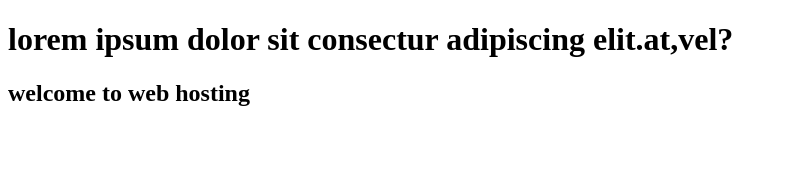
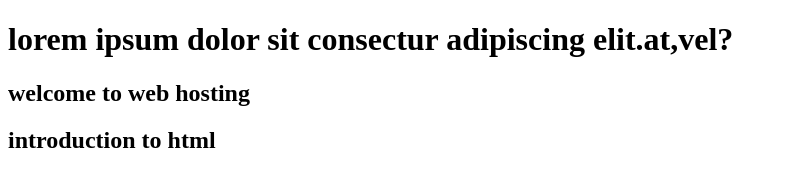
Before and after one commit to mahamaha7014-hash/repo, a plain HTML site: page index.html in a window 1280 px wide. Shown: the whole page, without its empty margins (0-787 px from the left). Drawn offline with Linux system fonts and the light colour scheme.

Commit message:
Update index.html

```diff
--- a/index.html
+++ b/index.html
@@ -9,5 +9,6 @@
 <body>
     <h1>lorem ipsum dolor sit  consectur adipiscing elit.at,vel?</h1>
     <h2>welcome to web hosting</h2>
+    <h2>introduction to html</h2>
 </body>
 </html>
```
